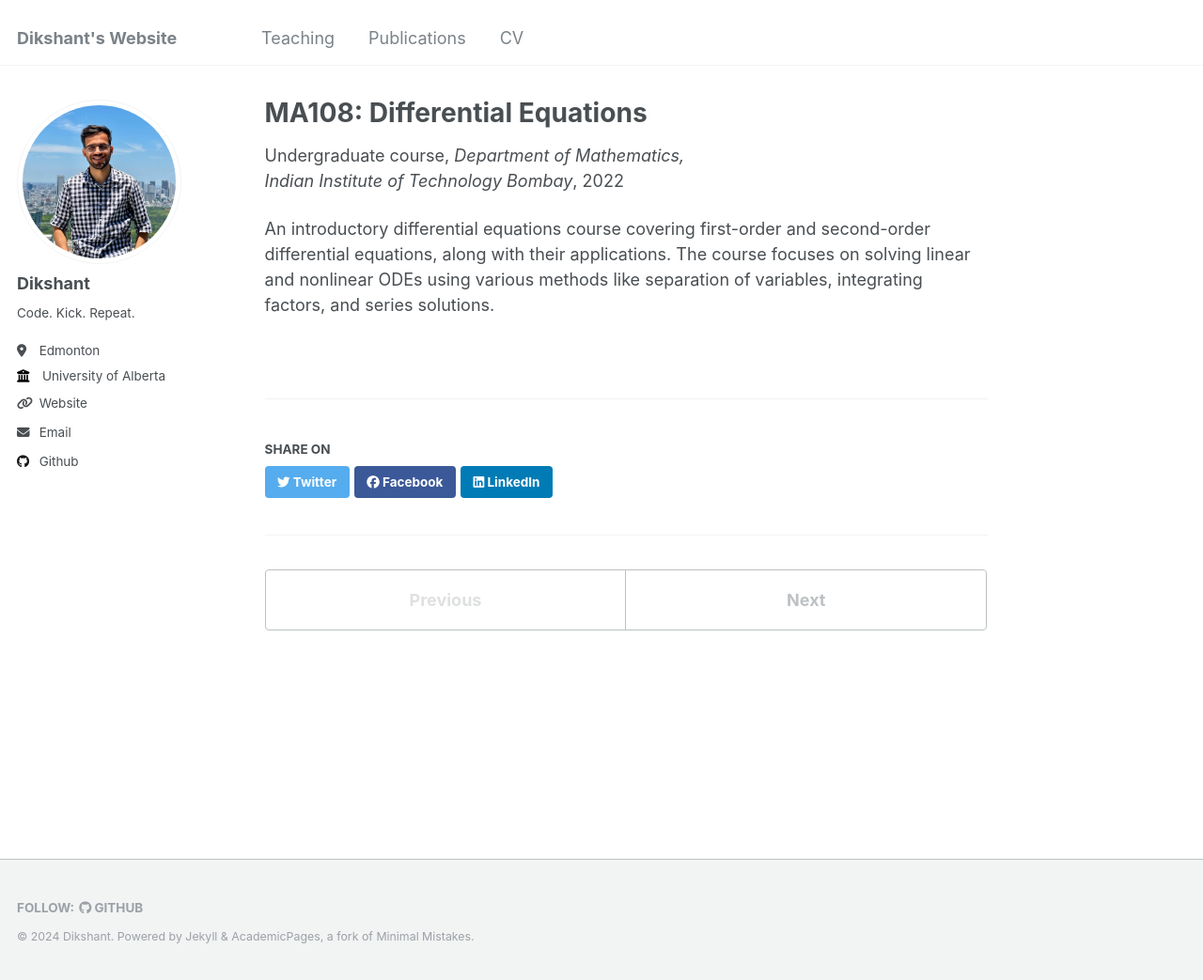
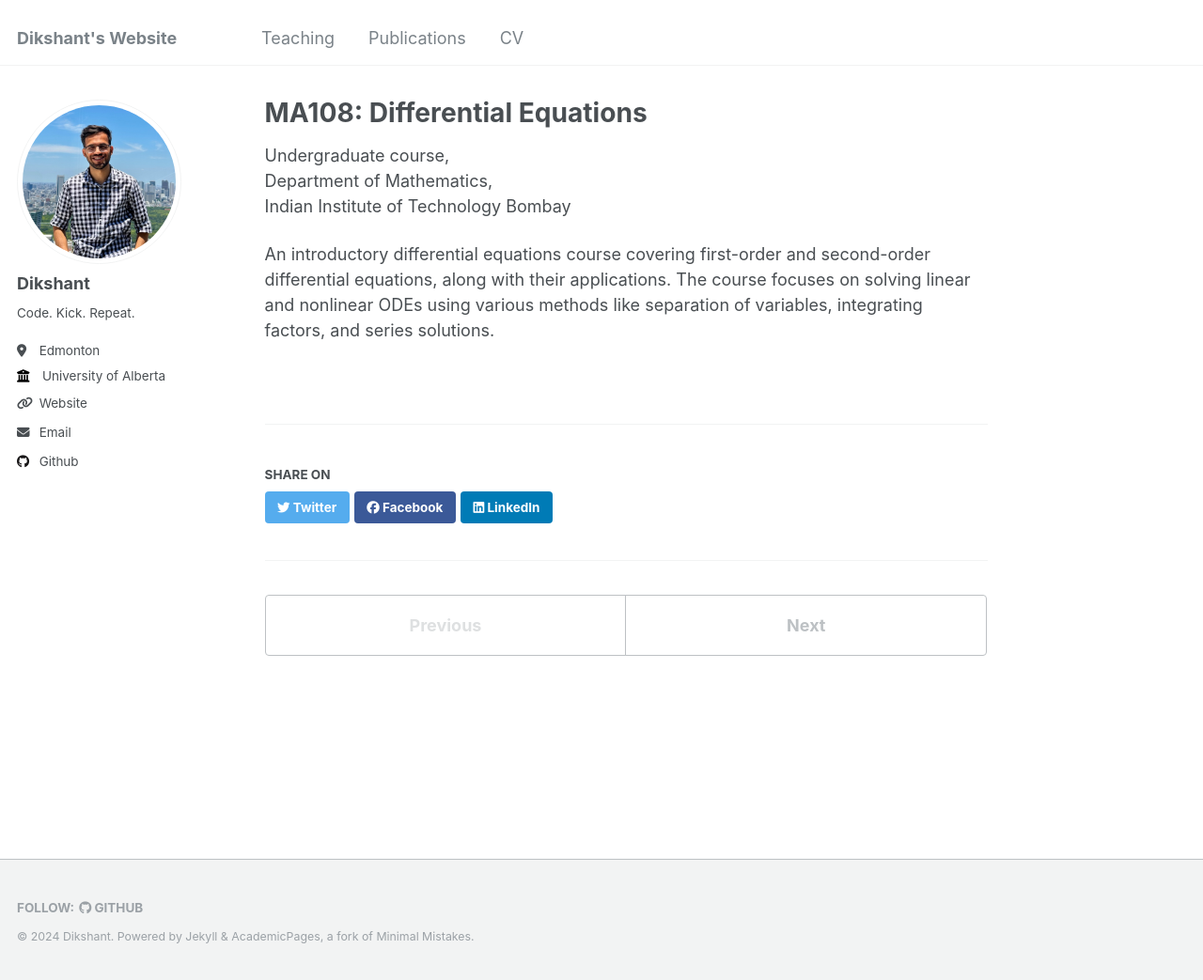
Before and after one commit to Dikshuy/Dikshuy.github.io, a Jekyll site: the page built from _teaching/ma108.md, in a window 1280 px wide and 1043 px high. Shown: the whole window at 94% size. Built offline with Jekyll 4.4.1, drawn with Linux system fonts in a browser that asks for light colours.

```diff
--- a/_layouts/single.html
+++ b/_layouts/single.html
@@ -35,7 +35,7 @@ layout: default
         {% endif %}
 
         {% if page.collection == 'teaching' %}
-          <p> {{ page.type }}, <i>{{ page.venue }}</i>, {{ page.date | default: "1900-01-01" | date: "%Y" }} </p>
+          <p> {{ page.type }},<br> {{ page.venue }}<br> <i>{{ post.disp_date }}</i> </p>
         {% elsif page.venue and page.date %}
           <p>Published in <i>{{ page.venue }}</i>, {{ page.date | default: "1900-01-01" | date: "%Y" }} </p>
         {% elsif page.date %}
```
